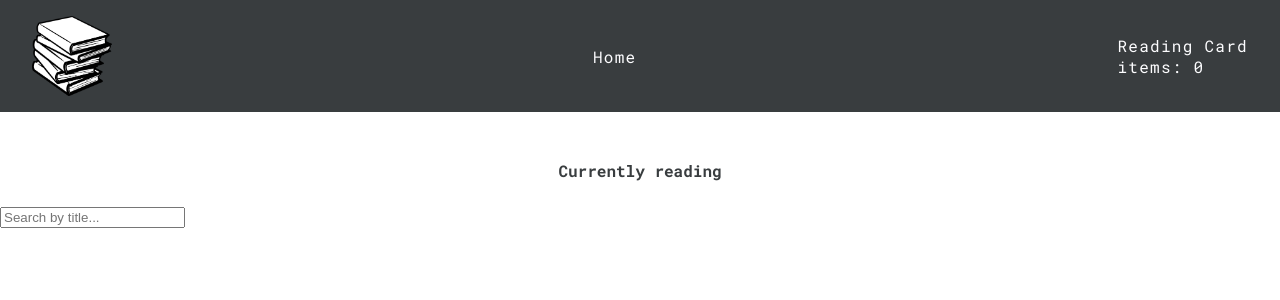
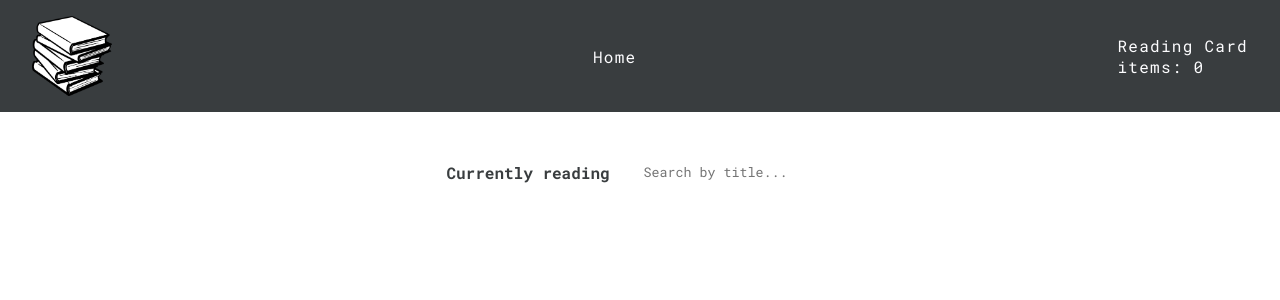
Before and after one commit to MajaKnezevic4598/reader-app, a React (Create React App) app: page /books-reading in a window 1280 px wide. Shown: the top 300 px of the page. Built offline with nearby package versions, Linux system fonts and the light colour scheme.

Commit message:
styles added to autocomplete

```diff
--- a/src/components/BooksReading.js
+++ b/src/components/BooksReading.js
@@ -94,7 +94,28 @@ const BooksReading = () => {
 
   return (
     <div className="books-reading">
-      <h4>Currently reading</h4>
+      <div className="books-reading__header">
+        <h4>Currently reading</h4>
+        <div className="input-search-conteiner">
+          <input
+            type="text"
+            placeholder="Search by title..."
+            onChange={(e) => {
+              searchBook(e.target.value);
+            }}
+          />
+          <div className="show-results">
+            {booksMatched &&
+              booksMatched.map((item, index) => {
+                return (
+                  <div className="show-item" key={index}>
+                    {item.title}
+                  </div>
+                );
+              })}
+          </div>
+        </div>
+      </div>
       {currentlyReading.map((item, index) => (
         <div key={uuidv4()} className="books-reading__book">
           <p>{index + 1}.</p>
@@ -119,22 +140,6 @@ const BooksReading = () => {
           </button>
         </div>
       ))}
-
-      <div>
-        <input
-          type="text"
-          placeholder="Search by title..."
-          onChange={(e) => {
-            searchBook(e.target.value);
-          }}
-        />
-        <div>
-          {booksMatched &&
-            booksMatched.map((item, index) => {
-              return <div key={index}>{item.title}</div>;
-            })}
-        </div>
-      </div>
 
       <Modal isOpen={modalIsOpen} className="Modal" overlayClassName="Overlay">
         <h3>Notes about "{currentBook.title}"</h3>
--- a/src/components/BooksReading.scss
+++ b/src/components/BooksReading.scss
@@ -3,10 +3,38 @@
 .books-reading {
   margin-top: 20vh;
 
-  h4 {
-    text-align: center;
-    margin-bottom: 3vh;
+  &__header {
+    display: flex;
+    align-items: center;
+    justify-content: center;
+
+    .input-search-conteiner {
+      margin-left: 2rem;
+      width: 15vw;
+      // padding: 0.5rem;
+
+      input[type="text"] {
+        display: block;
+        height: 1.5rem;
+        width: 100%;
+        outline: none;
+        border: none;
+        font-family: $roboto-font-mono;
+      }
+
+      .show-results {
+        width: 15vw;
+        position: absolute;
+        background-color: $lightGrayPrimary;
+        .show-item {
+          margin: 1vh;
+          border-bottom: 1px solid rgba(0, 0, 0, 0.1);
+          padding-bottom: 1vh;
+        }
+      }
+    }
   }
+
   &__book {
     width: 95%;
     // border: 1px solid black;
```
